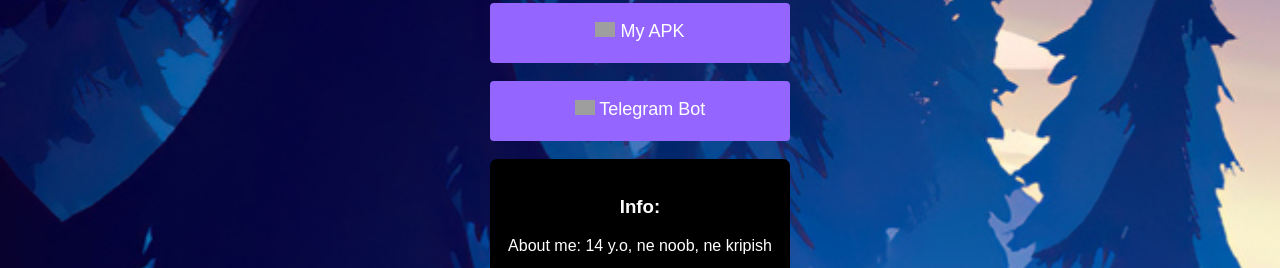
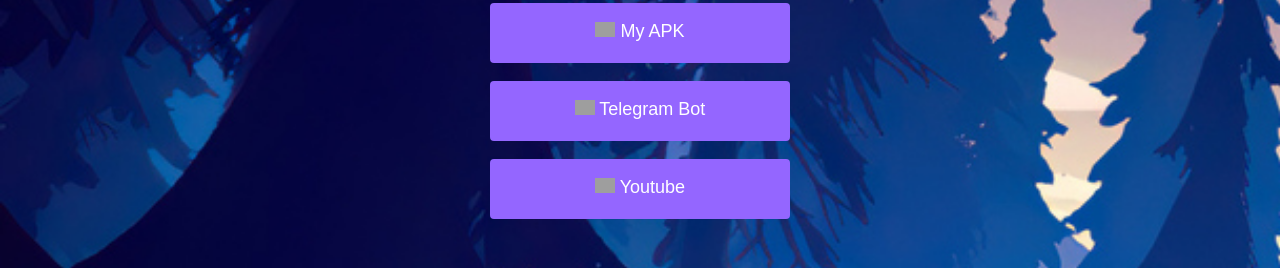
Before and after one commit to wormhole-w/web, a plain HTML site: page index.html in a window 1280 px wide. Shown: the part 768-1036 px from the top of the page. Drawn offline with Linux system fonts and the light colour scheme; grey boxes are pictures that could not be loaded.

Commit message:
Add files via upload

```diff
--- a/index.html
+++ b/index.html
@@ -54,6 +54,14 @@
         <a href="https://t.me/groznijlv_bot" target="_blank"><img src="https://cdn-icons-png.flaticon.com/512/6422/6422206.png" width="20px" class="pre-img"> Telegram Bot</a>
     </div>
     <br>
+    <div class="eight">
+        <br>
+        <!-- <p id="da" class="eee" style="color: white; font-size: 16px; font-weight: bold;">My Projects</p> -->
+        <a href="https://www.youtube.com/channel/UCIx2Zr4TYFCgqEmnZIFqwkw" target="_blank"><img src="https://cdn-icons-png.flaticon.com/512/152/152810.png" width="20px" class="pre-img"> Youtube</a>
+    </div>
+    <br>
+    <br>
+    <br>
     <div class="skills">
         <br>
         <h3 style="color: white;">Info:</h3>
@@ -76,6 +84,7 @@
               <li class="sim-slider-element"><img src="4.png" alt="3" class="png_img"></li>
               <li class="sim-slider-element"><img src="6.png" alt="4" class="png_img"></li>
               <li class="sim-slider-element"><img src="pon.png" alt="5" class="png_img"></li>
+              <li class="sim-slider-element"><img src="7.png" alt="6" class="png_img"></li>
               <!-- <li class="sim-slider-element"><img src="menu.png" alt="6" class="png_img"></li> -->
               <!-- <li class="sim-slider-element"><img src="3.jpg" alt="7" class="png_img"></li> -->
               <!-- <li class="sim-slider-element"><img src="kodir.jpg" alt="3" class="png_img"></li> -->
--- a/main.css
+++ b/main.css
@@ -37,6 +37,9 @@ body {
     background-color: #8557f1;
 }
 .seven:hover {
+    background-color: #8557f1;
+}
+.eight:hover {
     background-color: #8557f1;
 }
 .second {
@@ -87,6 +90,14 @@ body {
     margin: auto;
     transition: ease all 0.5s;
 }
+.eight {
+    width: 300px;
+    height: 60px;
+    border-radius: 4px;
+    background-color: #9466ff;
+    margin: auto;
+    transition: ease all 0.5s;
+}
 .skills {
     width: 300px;
     height: 290px;
```
Also changed, not shown: 1 other file.
